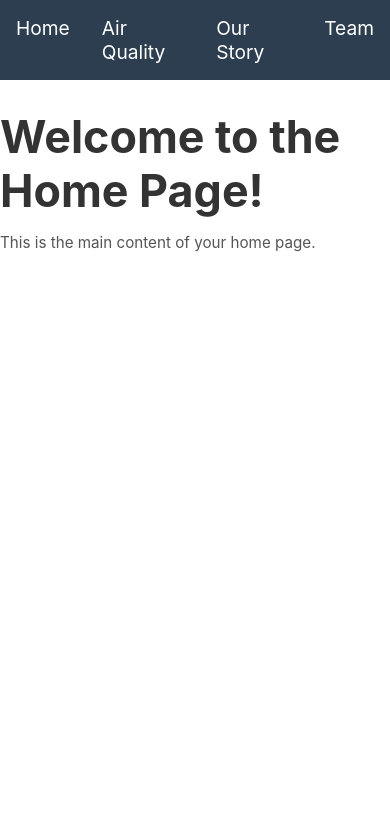
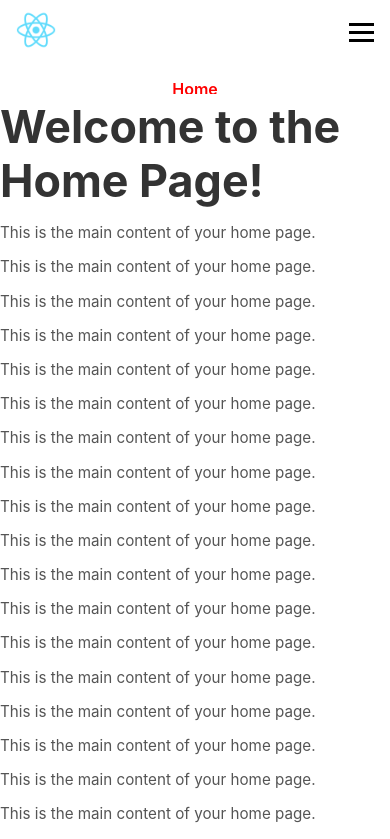
Before and after one commit to ranglall/3m-innovation, a React (Create React App) app: page /#/ in a window 390 px wide. Shown: the top 839 px of the page. Built offline with nearby package versions, Linux system fonts and the light colour scheme.

Commit message:
upgraded nav bar

```diff
--- a/src/App.js
+++ b/src/App.js
@@ -13,9 +13,9 @@ function App() {
   <div className="page-content">
     <Routes>
       <Route path="/" element={<Home />} />
-      <Route path="/AirQuality" element={<AirQuality />} />
-      <Route path="/OurStory" element={<OurStory />} />
-      <Route path="/Team" element={<Team />} />
+        <Route path="/air-quality" element={<AirQuality />} />
+        <Route path="/our-story" element={<OurStory />} />
+        <Route path="/team" element={<Team />} />
     </Routes>
   </div>
 </Router>
--- a/src/components/Navbar.css
+++ b/src/components/Navbar.css
@@ -1,17 +1,129 @@
-.navbar {
-  background-color: #2c3e50;
-  padding: 1rem;
-  display: flex;
-  justify-content: center;
-  gap: 2rem;
+.page-content {
+  padding-top: 70px; /* default for all pages */
 }
 
-.navbar a {
-  color: white;
-  text-decoration: none;
-  font-size: 1.2rem;
+/* Base navbar */
+.navbar {
+  position: fixed;
+  top: 0;
+  left: 0;
+  right: 0;
+  background-color: white;
+  display: flex;
+  justify-content: space-between;
+  align-items: center;
+  padding: 10px clamp(1rem, 4vw, 50px); /* Slimmer vertical padding */
+  box-shadow: 0 1px 4px rgba(0, 0, 0, 0.1);
+  z-index: 1000;
+  transition: all 0.3s ease;
 }
 
-.navbar a:hover {
-  text-decoration: underline;
+/* Shrink effect on scroll */
+.navbar-scrolled {
+  padding: 5px clamp(1rem, 4vw, 40px);
+  box-shadow: 0 2px 6px rgba(0, 0, 0, 0.15);
 }
+
+/* Logo */
+.navbar-logo-img {
+  height: 40px;
+  transition: height 0.3s ease;
+}
+
+.logo-link {
+  display: flex;
+  align-items: center;
+  text-decoration: none;
+}
+
+.navbar-logo-text {
+  font-size: 1.8rem;
+  font-weight: bold;
+  color: black;
+  margin-left: 10px;
+  transition: font-size 0.3s ease;
+}
+
+.navbar-scrolled .navbar-logo-text {
+  font-size: 1.5rem;      /* 👈 Smaller on scroll */
+}
+
+.navbar-scrolled .navbar-logo-img {
+  height: 32px; /* Smaller when scrolled */
+}
+
+/* Navbar links (desktop) */
+.navbar-links {
+  display: flex;
+  gap: clamp(1rem, 2vw, 30px);
+  align-items: center;
+}
+
+.navbar-links a {
+  text-decoration: none;
+  color: black;
+  font-size: 1rem;
+  transition: color 0.3s ease;
+}
+
+.navbar-links a:hover {
+  color: red;
+}
+
+.navbar-links .active {
+  color: red;
+  font-weight: 600;
+}
+
+/* Hamburger menu (mobile) */
+.hamburger {
+  display: none;
+  flex-direction: column;
+  cursor: pointer;
+  gap: 5px;
+}
+
+.hamburger span {
+  width: 25px;
+  height: 3px;
+  background: black;
+  transition: all 0.3s ease;
+}
+
+/* Hamburger animation */
+.hamburger.open span:nth-child(1) {
+  transform: rotate(45deg) translate(5px, 5px);
+}
+.hamburger.open span:nth-child(2) {
+  opacity: 0;
+}
+.hamburger.open span:nth-child(3) {
+  transform: rotate(-45deg) translate(5px, -5px);
+}
+
+/* Mobile links */
+@media (max-width: 768px) {
+  .hamburger {
+    display: flex;
+  }
+
+  .navbar-links {
+    position: absolute;
+    top: 100%;
+    left: 0;
+    right: 0;
+    background: white;
+    flex-direction: column;
+    align-items: center;
+    gap: 15px;
+    padding: 15px 0;
+    max-height: 0;
+    overflow: hidden;
+    transition: max-height 0.3s ease;
+  }
+
+  .navbar-links.mobile-open {
+    max-height: 200px; /* reveal the menu */
+    box-shadow: 0 4px 6px rgba(0, 0, 0, 0.1);
+  }
+}
--- a/src/components/Navbar.js
+++ b/src/components/Navbar.js
@@ -1,14 +1,43 @@
-import { Link } from "react-router-dom";
-import './Navbar.css';
+import React, { useState, useEffect } from "react";
+import { NavLink } from "react-router-dom";
+import logo from "../images/logo192.png"; // adjust path if needed
+import "./Navbar.css";
 
-const Navbar = () => {
+export default function Navbar() {
+  const [scrolled, setScrolled] = useState(false);
+  const [menuOpen, setMenuOpen] = useState(false);
+
+  useEffect(() => {
+    const handleScroll = () => {
+      setScrolled(window.scrollY > 30);
+    };
+    window.addEventListener("scroll", handleScroll);
+    return () => window.removeEventListener("scroll", handleScroll);
+  }, []);
+
   return (
-    <div className="navbar">
-      <Link to="/">Home</Link>
-      <Link to="/airquality">Air Quality</Link>
-      <Link to="/OurStory">Our Story</Link>
-      <Link to="/Team">Team</Link>
-    </div>
+    <nav className={`navbar ${scrolled ? "navbar-scrolled" : ""}`}>
+      <div className="navbar-logo">
+        <NavLink to="/">
+          <img src={logo} alt="Logo" className="navbar-logo-img" />
+        </NavLink>
+      </div>
+
+      <div
+        className={`hamburger ${menuOpen ? "open" : ""}`}
+        onClick={() => setMenuOpen(!menuOpen)}
+      >
+        <span></span>
+        <span></span>
+        <span></span>
+      </div>
+
+      <div className={`navbar-links ${menuOpen ? "mobile-open" : ""}`}>
+        <NavLink to="/" end onClick={() => setMenuOpen(false)}>Home</NavLink>
+        <NavLink to="/air-quality" onClick={() => setMenuOpen(false)}>Air Quality</NavLink>
+        <NavLink to="/our-story" onClick={() => setMenuOpen(false)}>Our Story</NavLink>
+        <NavLink to="/team" onClick={() => setMenuOpen(false)}>Team</NavLink>
+      </div>
+    </nav>
   );
-};
-export default Navbar;
+}
--- /dev/null
+++ b/src/pages/Global.css
@@ -0,0 +1,3 @@
+.page-content {
+  padding-top: 70px; /* default for all pages */
+}
--- a/src/pages/Home.js
+++ b/src/pages/Home.js
@@ -5,6 +5,37 @@ function Home() {
     <div>
       <h1>Welcome to the Home Page!</h1>
       <p>This is the main content of your home page.</p>
+      <p>This is the main content of your home page.</p>
+      <p>This is the main content of your home page.</p>
+      <p>This is the main content of your home page.</p>
+      <p>This is the main content of your home page.</p>
+      <p>This is the main content of your home page.</p>
+      <p>This is the main content of your home page.</p>
+      <p>This is the main content of your home page.</p>
+      <p>This is the main content of your home page.</p>
+      <p>This is the main content of your home page.</p>
+      <p>This is the main content of your home page.</p>
+      <p>This is the main content of your home page.</p>
+
+      <p>This is the main content of your home page.</p>
+      <p>This is the main content of your home page.</p>
+      <p>This is the main content of your home page.</p>
+      <p>This is the main content of your home page.</p>
+      <p>This is the main content of your home page.</p>
+
+      <p>This is the main content of your home page.</p>
+      <p>This is the main content of your home page.</p>
+      <p>This is the main content of your home page.</p>
+      <p>This is the main content of your home page.</p>
+      <p>This is the main content of your home page.</p>
+      <p>This is the main content of your home page.</p>
+      <p>This is the main content of your home page.</p>
+      <p>This is the main content of your home page.</p>
+
+      <p>This is the main content of your home page.</p>
+
+      <p>This is the main content of your home page.</p>
+      <p>This is the main content of your home page.</p>
     </div>
   );
 }
--- a/src/pages/Team.css
+++ b/src/pages/Team.css
@@ -1,6 +1,10 @@
+.page-content {
+  padding-top: 70px; /* default for all pages */
+}
+
 .team-container {
   text-align: center;
-  padding: 50px 20px;
+  padding: 10px;
   font-family: 'Arial', sans-serif;
 }
 
```
Also changed, not shown: src/images/logo192.png (renamed from public/logo192.png).
